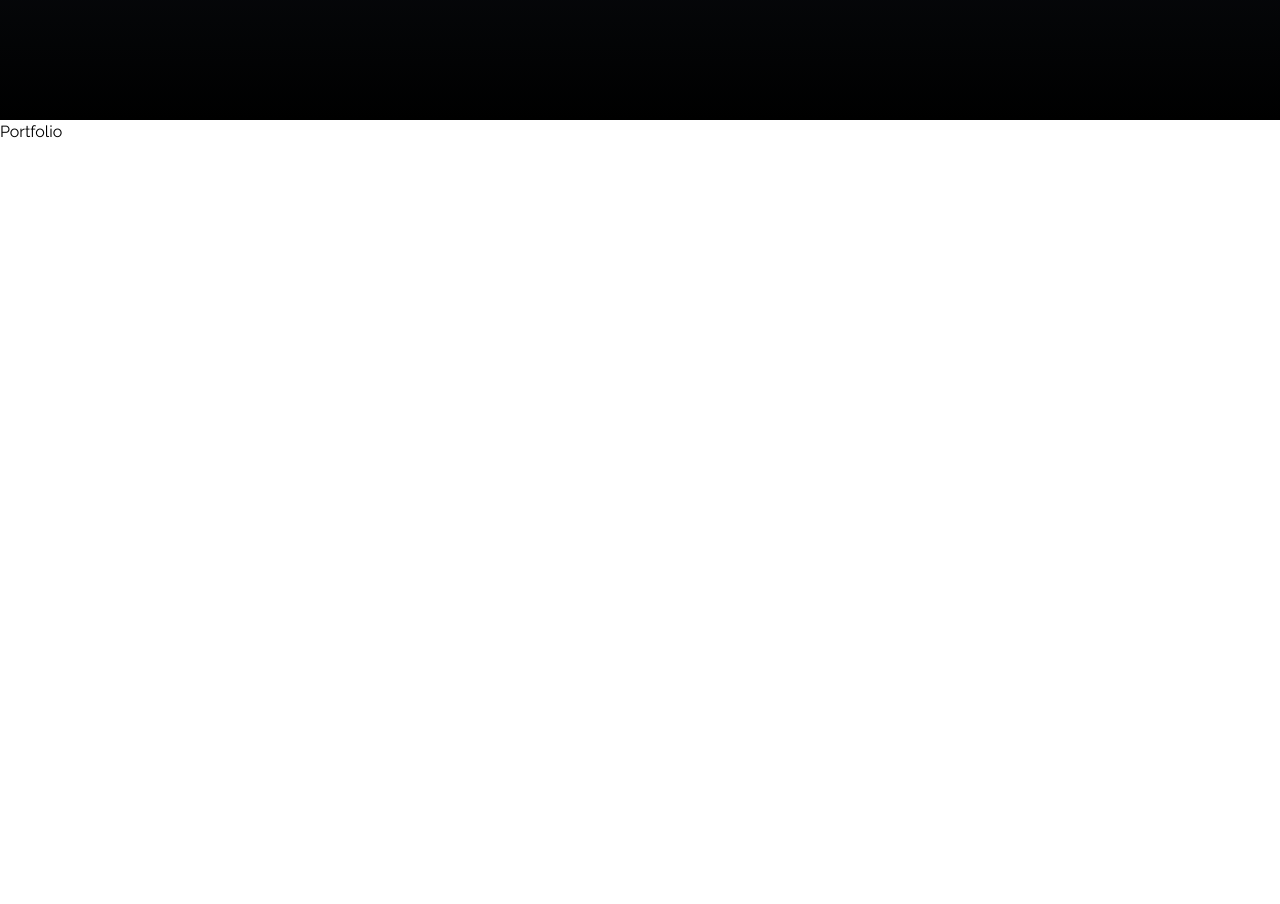
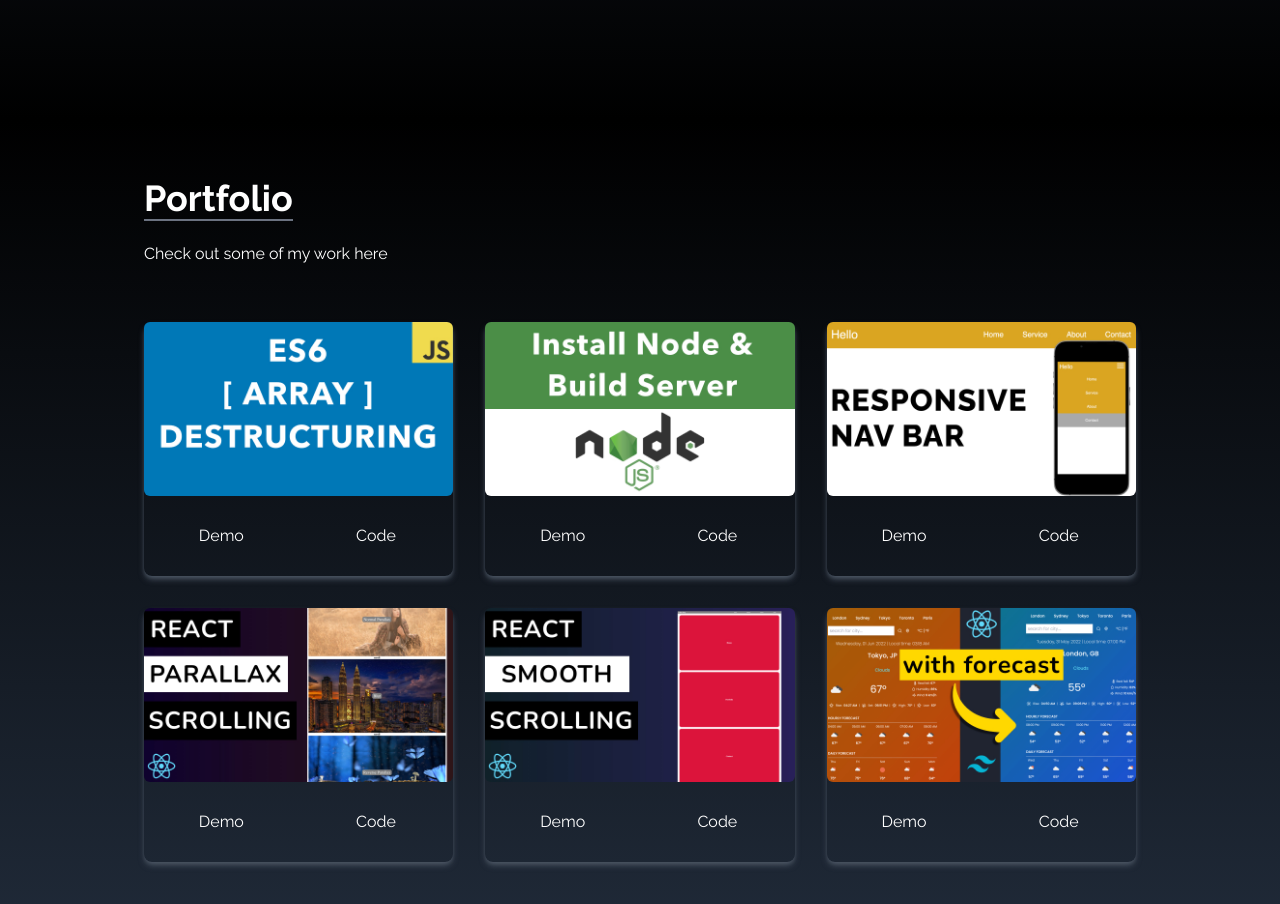
Before and after one commit to RaevenTech/personal-profile-page, a React (Create React App) app in the folder per-port/: page / in a window 1280 px wide. Shown: the part 1480-2384 px from the top of the page. Before the commit the page ends 1624 px from the top, so only its background shows below. Built offline with nearby package versions, Linux system fonts and the light colour scheme.

Commit message:
Portfolio section done

```diff
--- a/per-port/src/components/Portfolio.js
+++ b/per-port/src/components/Portfolio.js
@@ -1,7 +1,79 @@
 import React from "react";
+import arrayDestruct from "../assets/portfolio/arrayDestruct.jpg";
+import installNode from "../assets/portfolio/installNode.jpg";
+import navbar from "../assets/portfolio/navbar.jpg";
+import reactParallax from "../assets/portfolio/reactParallax.jpg";
+import reactSmooth from "../assets/portfolio/reactSmooth.jpg";
+import reactWeather from "../assets/portfolio/reactWeather.jpg";
 
 const Portfolio = () => {
-    return <div>Portfolio</div>;
+    const projects = [
+        {
+            id: 1,
+            src: arrayDestruct,
+        },
+        {
+            id: 2,
+            src: installNode,
+        },
+        {
+            id: 3,
+            src: navbar,
+        },
+        {
+            id: 4,
+            src: reactParallax,
+        },
+        {
+            id: 5,
+            src: reactSmooth,
+        },
+        {
+            id: 6,
+            src: reactWeather,
+        },
+    ];
+
+    return (
+        <div
+            name="portfolio"
+            className="bg-gradient-to-b from-black to-gray-800 w-full text-white md:h-screen"
+        >
+            <div className="max-w-screen-lg p-4 mx-auto flex flex-col justify-center w-full h-full">
+                <div className="pb-8">
+                    <p className="text-4xl font-bold inline border-b-2 border-gray-500">
+                        Portfolio
+                    </p>
+                    <p className="py-6">Check out some of my work here</p>
+                </div>
+                <div
+                    className="grid sm:grid-cols-2 md:grid-cols-3 gap-8
+                    px-12 sm:px-0"
+                >
+                    {projects.map(({ id, src }) => (
+                        <div
+                            key={id}
+                            className="shadow-md shadow-gray-600 rounded-lg"
+                        >
+                            <img
+                                src={src}
+                                alt=""
+                                className="rounded-md duration-200 hover:scale-105"
+                            />
+                            <div className="flex items-center justify-center">
+                                <button className="w-1/2 px-6 py-3 m-4 duration-200 hover:scale-105">
+                                    Demo
+                                </button>
+                                <button className="w-1/2 px-6 py-3 m-4 duration-200 hover:scale-105">
+                                    Code
+                                </button>
+                            </div>
+                        </div>
+                    ))}
+                </div>
+            </div>
+        </div>
+    );
 };
 
 export default Portfolio;
```
